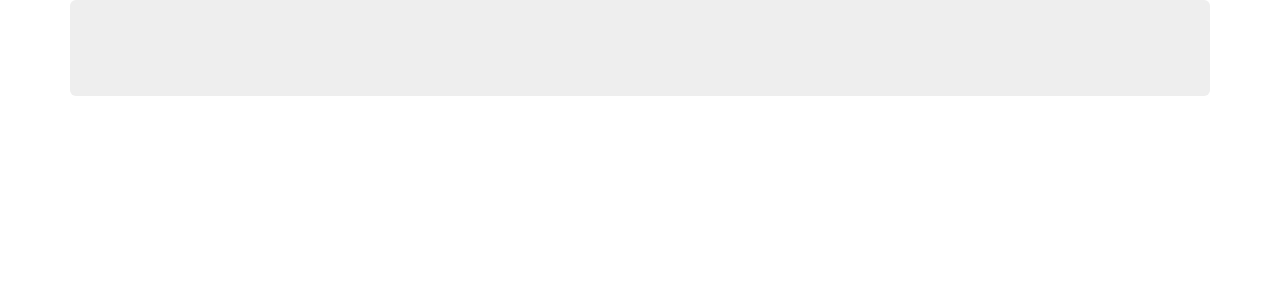
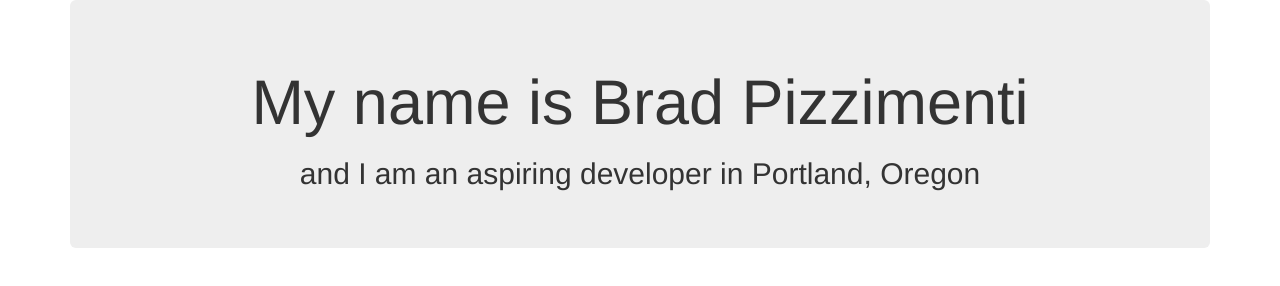
Before and after one commit to pizzimenti/pizzimenti.github.io, a plain HTML site: page index.html in a window 1280 px wide. Drawn offline with nearby package versions, Linux system fonts and the light colour scheme.

Commit message:
add page head text

```diff
--- a/css/styles.css
+++ b/css/styles.css
@@ -0,0 +1,3 @@
+#pagehead {
+  text-align: center;
+}
--- a/index.html
+++ b/index.html
@@ -10,7 +10,7 @@
   <body>
     <div class="container">
       <div class="jumbotron" id="pagehead">
-
+        <h1>My name is Brad Pizzimenti</h1><h2>and I am an aspiring developer in Portland, Oregon</h2>
       </div>
     </div>
   </body>
```
